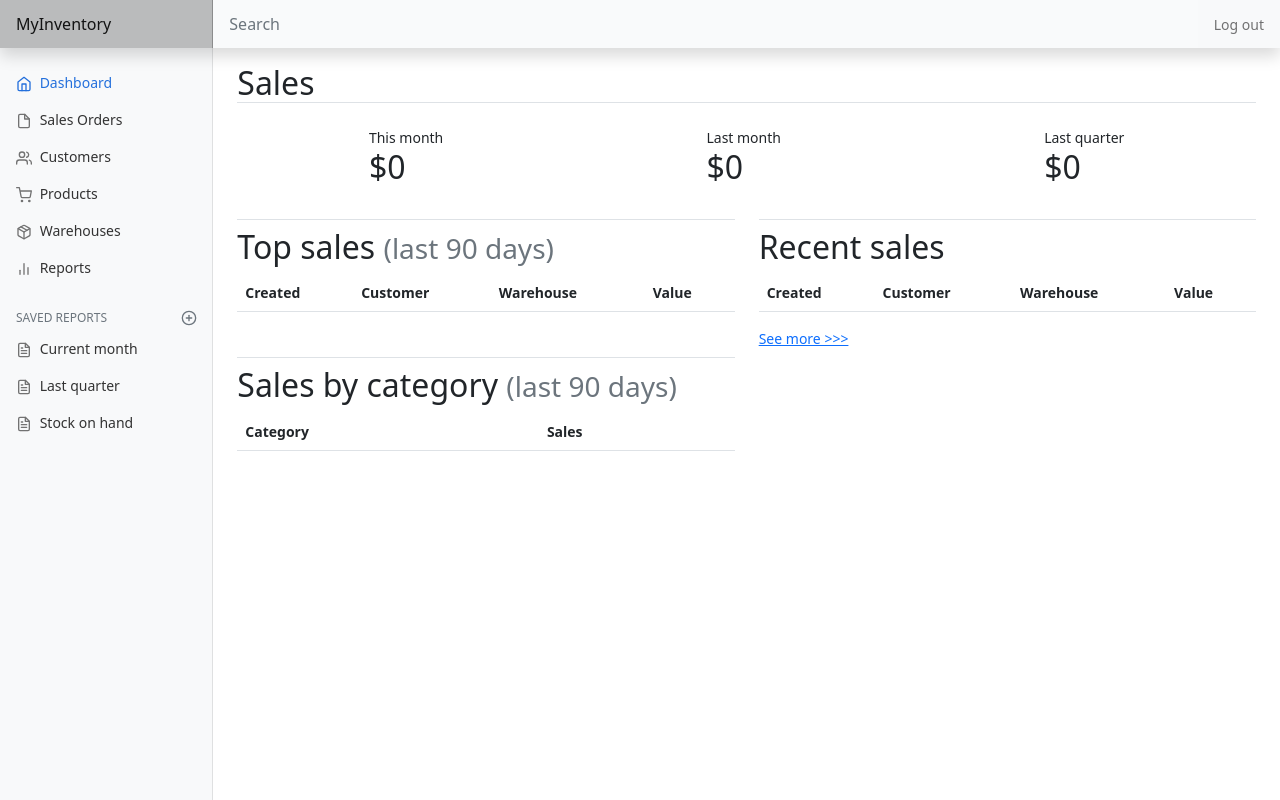
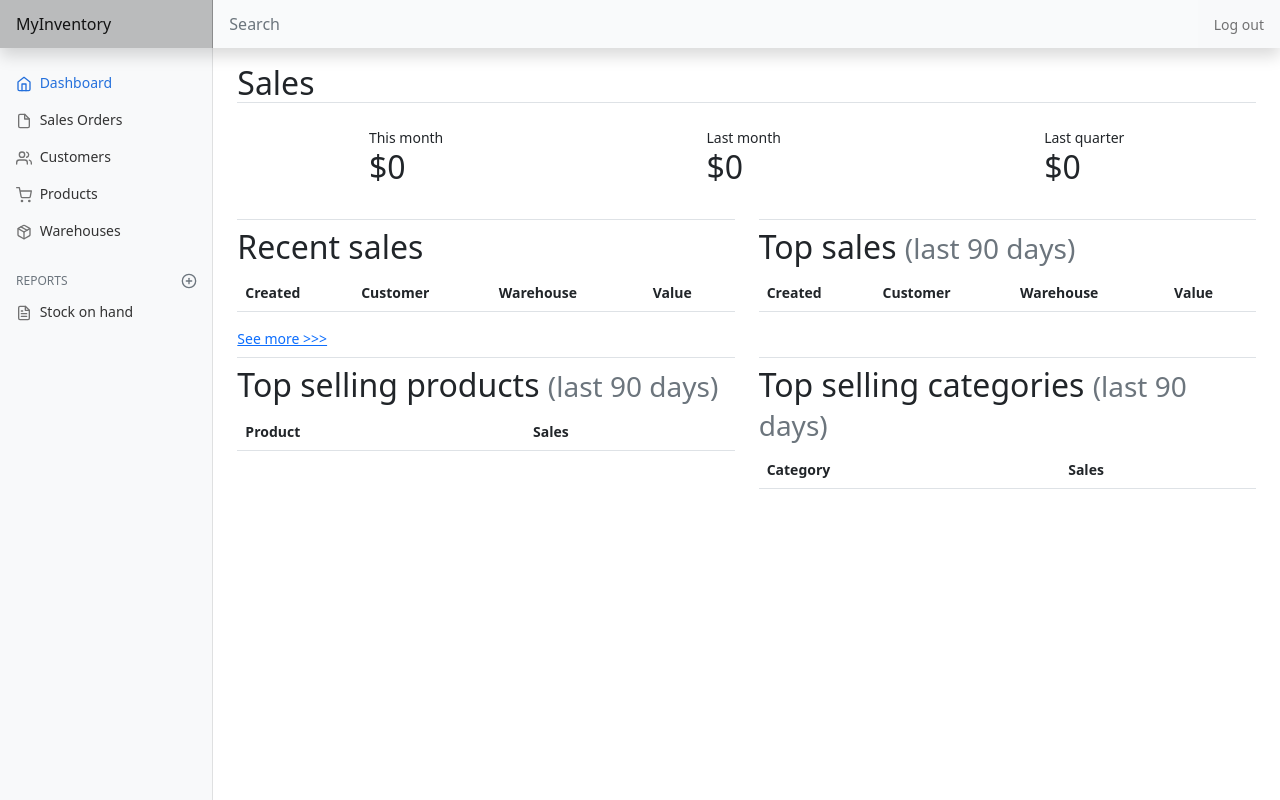
Before and after one commit to mikeinnz/cs50web, a Django app: page / in a window 1280 px wide. Run offline with Django 3.2, Linux system fonts and the light colour scheme; the first user in the database is signed in; data comes from the database, SQL or seed files in the repository; lists and menus that the app fills with data are empty.

Commit message:
dashboard adding top selling products

```diff
--- a/capstone/inventory/models.py
+++ b/capstone/inventory/models.py
@@ -28,7 +28,7 @@ class Customer(models.Model):
     timestamp = models.DateTimeField(auto_now_add=True)
 
     def __str__(self):
-        return f"{ self.user }'s customer: { self.first_name } { self.last_name }"
+        return f"{ self.first_name } { self.last_name }"
 
 
 class CustomerContactForm(ModelForm):
@@ -203,7 +203,7 @@ class SalesOrder(models.Model):
     timestamp = models.DateTimeField(auto_now_add=True)
 
     def __str__(self):
-        return f"Order No. { self.id } with ref #{ self.reference }"
+        return f"Order No. { self.id }"
 
     # def serialize(self):
     #     return {
--- a/capstone/inventory/static/inventory/inventory.js
+++ b/capstone/inventory/static/inventory/inventory.js
@@ -32,6 +32,10 @@ function populate_products() {
         fetch(`/warehouse/${warehouse.value}`)
             .then(response => response.json())
             .then(shelves => {
+                // show errors if any
+                if (shelves.error) {
+                    alert(shelves.error);
+                }
 
                 // transfer shelves data to a list with product_id as key and quantity as value
                 let list = {};
--- a/capstone/inventory/static/inventory/order.js
+++ /dev/null
@@ -1,4 +0,0 @@
-document.addEventListener('DOMContentLoaded', function() {
-
-
-})
--- a/capstone/inventory/templates/inventory/index.html
+++ b/capstone/inventory/templates/inventory/index.html
@@ -77,11 +51,60 @@
                 <a href="{% url 'order' %}">See more >>></a>
             </div>
         </div>
+
+        <div class="col-lg-6">
+            <h2 class="border-top pt-2">Top sales <small class="text-muted">(last 90 days)</small></h2>
+            <div class="table-responsive-md">
+                <table class="table table-striped table-hover">
+                    <thead>
+                        <tr class="table-striped">
+                            <th scope="col">Created</th>
+                            <th scope="col">Customer</th>
+                            <th scope="col">Warehouse</th>
+                            <th scope="col">Value</th>
+
+                        </tr>
+                    </thead>
+                    <tbody>
+                        {% for order in top_orders %}
+                            <tr class="table-striped">
+                                <td>{{ order.created_date }}</td>
+                                <td>{{ order.customer.first_name }} {{ order.customer.last_name }}</td>
+                                <td>{{ order.warehouse }}</td>
+                                <td>${{ order.value|floatformat:2 }}</td>
+                            </tr>
+                        {% endfor %}
+                    </tbody>
+                </table>
+            </div>
+        </div>
     </div>
 
     <div class="row justify-content-start">
         <div class="col-lg-6">
-            <h2 class="border-top pt-2">Sales by category <small class="text-muted">(last 90 days)</small></h2>
+            <h2 class="border-top pt-2">Top selling products <small class="text-muted">(last 90 days)</small></h2>
+            <div class="table-responsive-md">
+                <table class="table table-striped table-hover">
+                    <thead>
+                        <tr class="table-striped">
+                            <th scope="col">Product</th>
+                            <th scope="col">Sales</th>
+                        </tr>
+                    </thead>
+                    <tbody>
+                        {% for product, value in sales_by_product %}
+                            <tr class="table-striped">
+                                <td>{{ product }}</td>
+                                <td>${{ value|floatformat:2 }}</td>
+                            </tr>
+                        {% endfor %}
+                    </tbody>
+                </table>
+            </div>
+        </div>
+
+        <div class="col-lg-6">
+            <h2 class="border-top pt-2">Top selling categories <small class="text-muted">(last 90 days)</small></h2>
             <div class="table-responsive-md">
                 <table class="table table-striped table-hover">
                     <thead>
--- a/capstone/inventory/templates/inventory/layout.html
+++ b/capstone/inventory/templates/inventory/layout.html
@@ -73,33 +73,15 @@
                                         Warehouses
                                     </a>
                                 </li>
-                                <li class="nav-item">
-                                    <a class="nav-link" href="#">
-                                        <span data-feather="bar-chart-2"></span>
-                                        Reports
-                                    </a>
-                                </li>
                             </ul>
 
                             <h6 class="sidebar-heading d-flex justify-content-between align-items-center px-3 mt-4 mb-1 text-muted">
-                                <span>Saved reports</span>
+                                <span>Reports</span>
                                 <a class="link-secondary" href="#" aria-label="Add a new report">
                                     <span data-feather="plus-circle"></span>
                                 </a>
                             </h6>
                             <ul class="nav flex-column mb-2">
-                                <li class="nav-item">
-                                    <a class="nav-link" href="#">
-                                        <span data-feather="file-text"></span>
-                                        Current month
-                                    </a>
-                                </li>
-                                <li class="nav-item">
-                                    <a class="nav-link" href="#">
-                                        <span data-feather="file-text"></span>
-                                        Last quarter
-                                    </a>
-                                </li>
                                 <li class="nav-item">
                                     <a class="nav-link" href="{% url 'warehouse' %}">
                                         <span data-feather="file-text"></span>
--- a/capstone/inventory/templates/inventory/sales_order.html
+++ b/capstone/inventory/templates/inventory/sales_order.html
@@ -85,7 +85,3 @@
         {% include 'inventory/pagination.html' %}
     {% endif %}
 {% endblock %}
-
-{% block script %}
-    <script src="{% static 'inventory/order.js' %}"></script>
-{% endblock %}
--- a/capstone/inventory/templates/inventory/warehouse.html
+++ b/capstone/inventory/templates/inventory/warehouse.html
@@ -29,6 +29,7 @@
                         <th scope="col">Warehouse</th>
                         <th scope="col">Category</th>
                         <th scope="col">Product</th>
+                        <th scope="col">Batch</th>
                         <th scope="col">Quantity</th>
                     </tr>
                 </thead>
@@ -45,6 +46,7 @@
                             </td>
                             <td>{{ shelf.product.category }}</td>
                             <td>{{ shelf.product.name }}</td>
+                            <td>{{ shelf.product.batch }}</td>
                             <td>{{ shelf.quantity|floatformat:0 }}</td>
                         </tr>
                     {% endfor %}
--- a/capstone/inventory/urls.py
+++ b/capstone/inventory/urls.py
@@ -17,6 +17,7 @@ urlpatterns = [
     path('product/edit/<int:id>', views.edit_product, name="edit_product"),
     path('category/new', views.create_category, name="create_category"),
     path('category/edit/<int:id>', views.edit_category, name="edit_category"),
+    #path('category/view/<int:ind>', views.view_category, name='view_category'),
     path('order/list', views.order, name="order"),
     path('order/new', views.create_order, name="create_order"),
     path('order/edit/<int:id>', views.edit_order, name="edit_order"),
--- a/capstone/inventory/views.py
+++ b/capstone/inventory/views.py
@@ -1,10 +1,8 @@
 from datetime import date, datetime, timedelta
-from django.contrib.auth import login, logout
 from django.contrib.auth.decorators import login_required
 from django.forms import formset_factory
-from django.http.response import HttpResponse, HttpResponseRedirect, JsonResponse
-import math
-from django.shortcuts import render
+from django.http.response import HttpResponseRedirect, JsonResponse
+from django.shortcuts import get_object_or_404, render
 from django.urls import reverse
 
 from .models import *
@@ -64,18 +62,25 @@ def index(request):
     # Add order values to order list
     recent_orders = add_order_values(recent_orders)
 
-    # Sales (last 90 days) by category
-    values = {}
+    # Top selling products and Top selling category (last 90 days)
+    values_by_product = {}
+    values_by_category = {}
     for order in last_90_days_orders:
         items = SalesItem.objects.filter(order=order)
         for item in items:
+            product = item.product
             category = item.product.category.category
-            if not category in values:
-                values[category] = 0
-            values[category] += item.sub_total()
+            if not product in values_by_product:
+                values_by_product[product] = 0
+            values_by_product[product] += item.sub_total()
+            if not category in values_by_category:
+                values_by_category[category] = 0
+            values_by_category[category] += item.sub_total()
 
+    sales_by_product = sorted(
+        values_by_product.items(), key=lambda i: i[1], reverse=True)[:5]
     sales_by_category = sorted(
-        values.items(), key=lambda i: i[1], reverse=True)
+        values_by_category.items(), key=lambda i: i[1], reverse=True)[:5]
 
     return render(request, "inventory/index.html", {
         'sales_current_month': sales(request, current_month),
@@ -83,7 +88,8 @@ def index(request):
         'sales_last_quarter': sales_last_quarter,
         'top_orders': top_orders,
         'recent_orders': recent_orders,
-        'sales_by_category': sales_by_category
+        'sales_by_category': sales_by_category,
+        'sales_by_product': sales_by_product,
     })
 
 
@@ -150,11 +156,12 @@ def edit_customer(request, id):
     """
     Edit a customer
     """
-    try:
-        customer = Customer.objects.get(pk=id, user=request.user)
-    except Customer.DoesNotExist:
-        return JsonResponse({"error": "Customer not found."}, status=404)
-        # TODO: show message instead of JsonResponse - try get_object_or_404
+    # try:
+    #     customer = Customer.objects.get(pk=id, user=request.user)
+    # except Customer.DoesNotExist:
+    #     return JsonResponse({"error": "Customer not found."}, status=404)
+    # Use the above option or simply use get_object_or_404
+    customer = get_object_or_404(Customer, pk=id, user=request.user)
 
     if request.method == "POST":
         save_customer(request, customer)
@@ -219,10 +226,7 @@ def edit_warehouse(request, id):
     if not request.user.is_authenticated:
         return JsonResponse(status=404)
 
-    try:
-        warehouse = Warehouse.objects.get(pk=id, user=request.user)
-    except Warehouse.DoesNotExist:
-        return JsonResponse({"error": "Warehouse not found."}, status=404)
+    warehouse = get_object_or_404(Warehouse, pk=id, user=request.user)
 
     if request.method == "POST":
         warehouse_form = WarehouseForm(
@@ -244,11 +248,7 @@ def view_warehouse(request, id):
     """
     View a specified warehouse's inventory
     """
-    try:
-        warehouse = Warehouse.objects.get(pk=id, user=request.user)
-    except Warehouse.DoesNotExist:
-        return JsonResponse({"error": "Warehouse not found."}, status=404)
-        # TODO: show message instead of JsonResponse
+    warehouse = get_object_or_404(Warehouse, pk=id, user=request.user)
 
     shelves = Shelf.objects.filter(
         user=request.user, warehouse=warehouse).order_by('-product')
@@ -261,11 +261,13 @@ def view_warehouse(request, id):
 
 @login_required
 def warehouse_api(request, id):
+    """
+    Return a warehouse's inventory data as a json response
+    """
     try:
         warehouse = Warehouse.objects.get(pk=id, user=request.user)
     except Warehouse.DoesNotExist:
         return JsonResponse({"error": "Warehouse not found."}, status=404)
-        # TODO: show message instead of JsonResponse
 
     shelves = Shelf.objects.filter(
         user=request.user, warehouse=warehouse)
@@ -314,11 +316,7 @@ def edit_product(request, id):
     """
     Edit a product
     """
-    try:
-        product = Product.objects.get(pk=id, user=request.user)
-    except Product.DoesNotExist:
-        return JsonResponse({"error": "Product not found."}, status=404)
-        # TODO: show message instead of JsonResponse
+    product = get_object_or_404(Product, pk=id, user=request.user)
 
     if request.method == "POST":
         product_form = ProductForm(request.user,
@@ -362,10 +360,7 @@ def edit_category(request, id):
     """
     Edit a category (name only)
     """
-    try:
-        category = ProductCategory.objects.get(pk=id, user=request.user)
-    except ProductCategory.DoesNotExist:
-        return JsonResponse({"error": "Category not found."}, status=404)
+    category = get_object_or_404(ProductCategory, pk=id, user=request.user)
 
     if request.method == "POST":
         category_form = ProductCategoryForm(
@@ -384,7 +379,7 @@ def edit_category(request, id):
 @login_required
 def order(request):
     """
-    View Sales Orders
+    View Sales Orders in a table with search form
     """
 
     # Set default orders excluding closed ones
@@ -486,10 +481,7 @@ def edit_order(request, id):
     Edit a sales order
     """
 
-    try:
-        order = SalesOrder.objects.get(pk=id, user=request.user)
-    except SalesOrder.DoesNotExist:
-        return JsonResponse({"error": "Sales Order not found."}, status=404)
+    order = get_object_or_404(SalesOrder, pk=id, user=request.user)
 
     # Remember the original warehouse
     warehouse = order.warehouse
@@ -518,9 +510,7 @@ def edit_order(request, id):
             for item in sales_items:
                 shelf = Shelf.objects.get(
                     user=request.user, warehouse=warehouse, product=item.product)
-                print(f'OLD qty: {shelf.quantity}')
                 shelf.quantity = shelf.quantity + item.quantity
-                print(f'NEW qty: {shelf.quantity}')
                 shelf.save()
             sales_items.delete()
 
@@ -544,7 +534,10 @@ def edit_order(request, id):
 
 
 def save_sales_order(request, order, order_form, formset):
-    order.invoice_number = '123'  # TODO auto generate
+    # Set invoice_number incrementally (same as id)
+    if order.invoice_number is None:
+        order.invoice_number = SalesOrder.objects.all().last().id + 1
+
     saved = False
 
     for f in formset:
@@ -598,10 +591,7 @@ def edit_sales_channel(request, id):
     """
     Edit a sales channel (name only)
     """
-    try:
-        channel = SalesChannel.objects.get(pk=id, user=request.user)
-    except SalesChannel.DoesNotExist:
-        return JsonResponse({"error": "Channel not found."}, status=404)
+    channel = get_object_or_404(SalesChannel, pk=id, user=request.user)
 
     if request.method == "POST":
         channel_form = SalesChannelForm(
```
Also changed, not shown: other parts of capstone/inventory/templates/inventory/index.html (+0 -26 lines), capstone/README.md, capstone/db.sqlite3.
